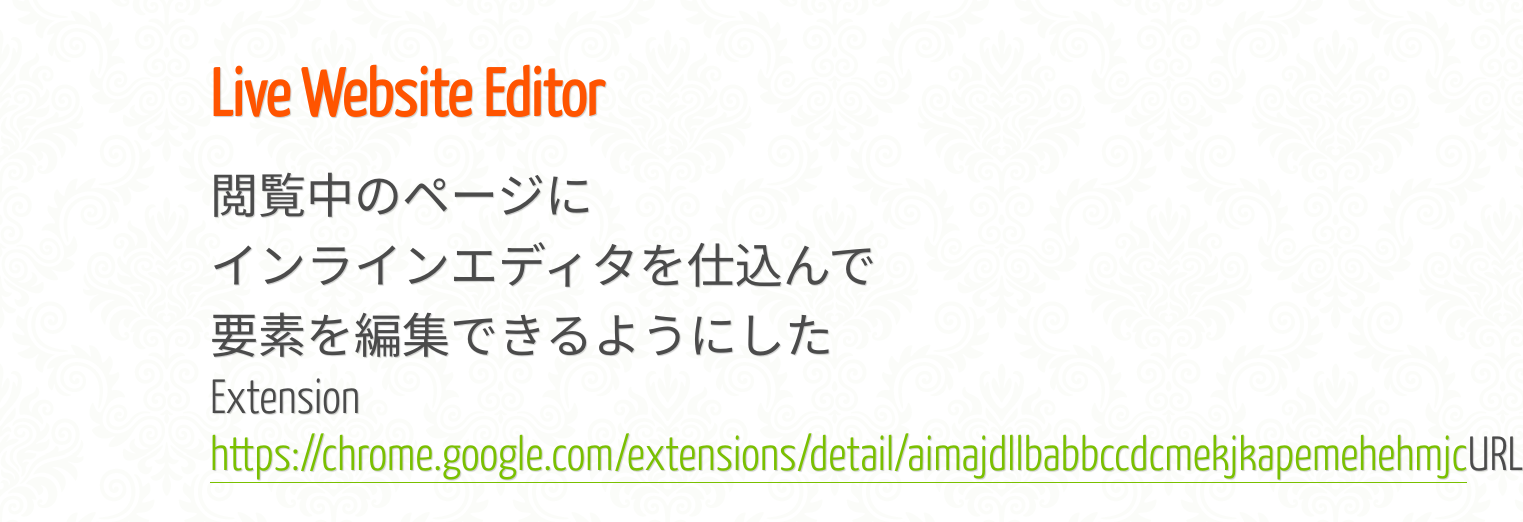
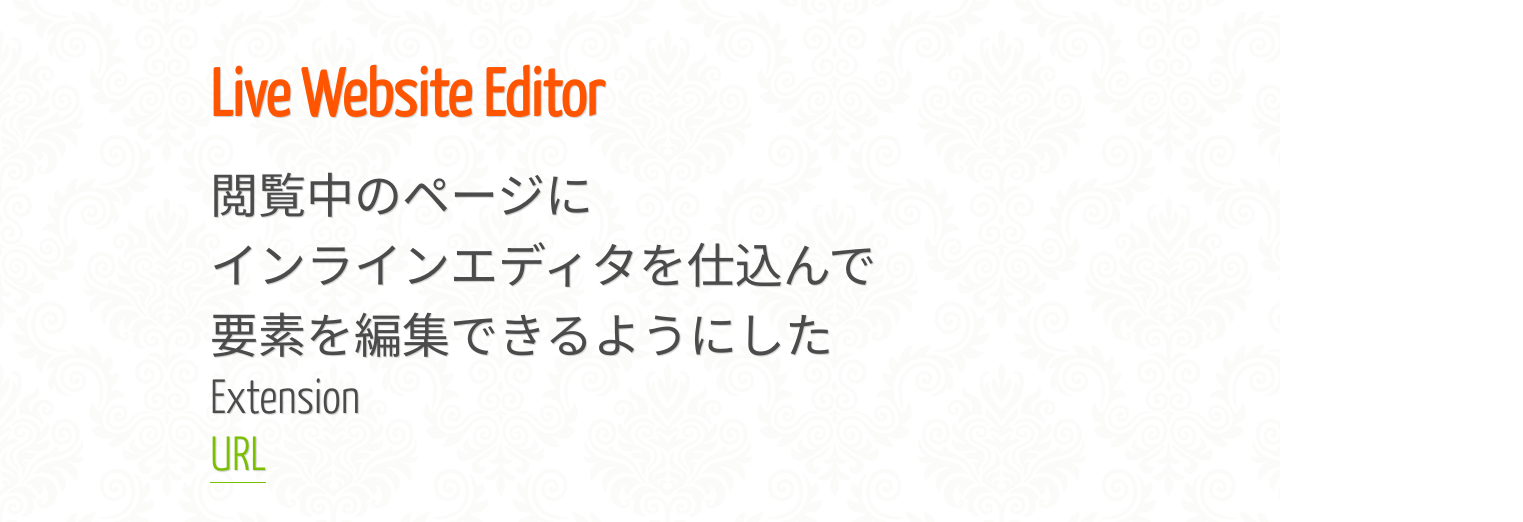
Before and after one commit to mhayashi/everywhere-server, a plain HTML site: page slide/20101020.html in a window 1280 px wide. Shown: the part 10902-11424 px from the top of the page, 1523 px wide, since content can reach past the window. Drawn offline with nearby package versions, Linux system fonts and the light colour scheme; files whose address does not match are found by name.

Commit message:
mod slide

```diff
--- a/slide/20101020.html
+++ b/slide/20101020.html
@@ -114,7 +114,7 @@
           <dir class="sub">インラインエディタを仕込んで</dir>
           <dir class="sub">要素を編集できるようにした</dir>
           <dir class="sub">Extension</dir>
-          <dir class="sub"><a>https://chrome.google.com/extensions/detail/aimajdllbabbccdcmekjkapemehehmjc</a>URL</dir>
+          <dir class="sub"><a href="ttps://chrome.google.com/extensions/detail/aimajdllbabbccdcmekjkapemehehmjc">URL</a></dir>
         </div>
       </section>
 
```
